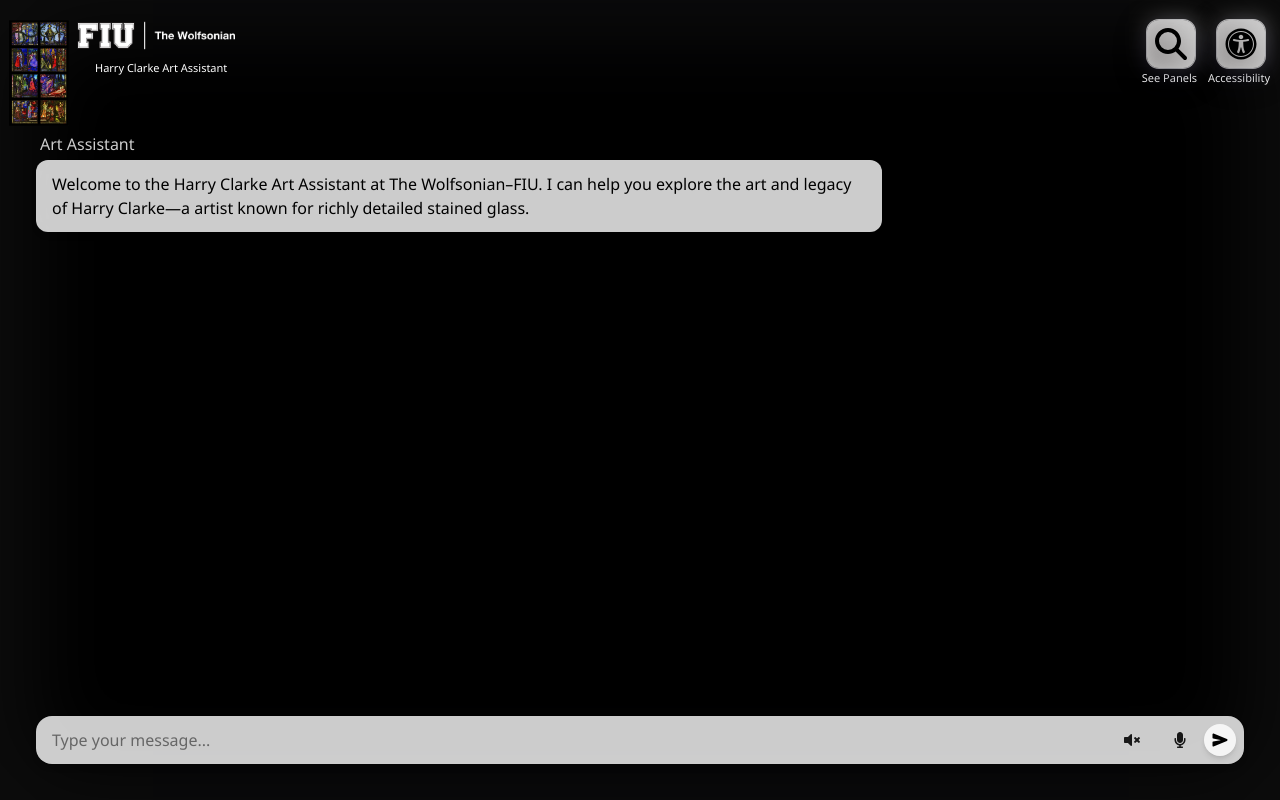
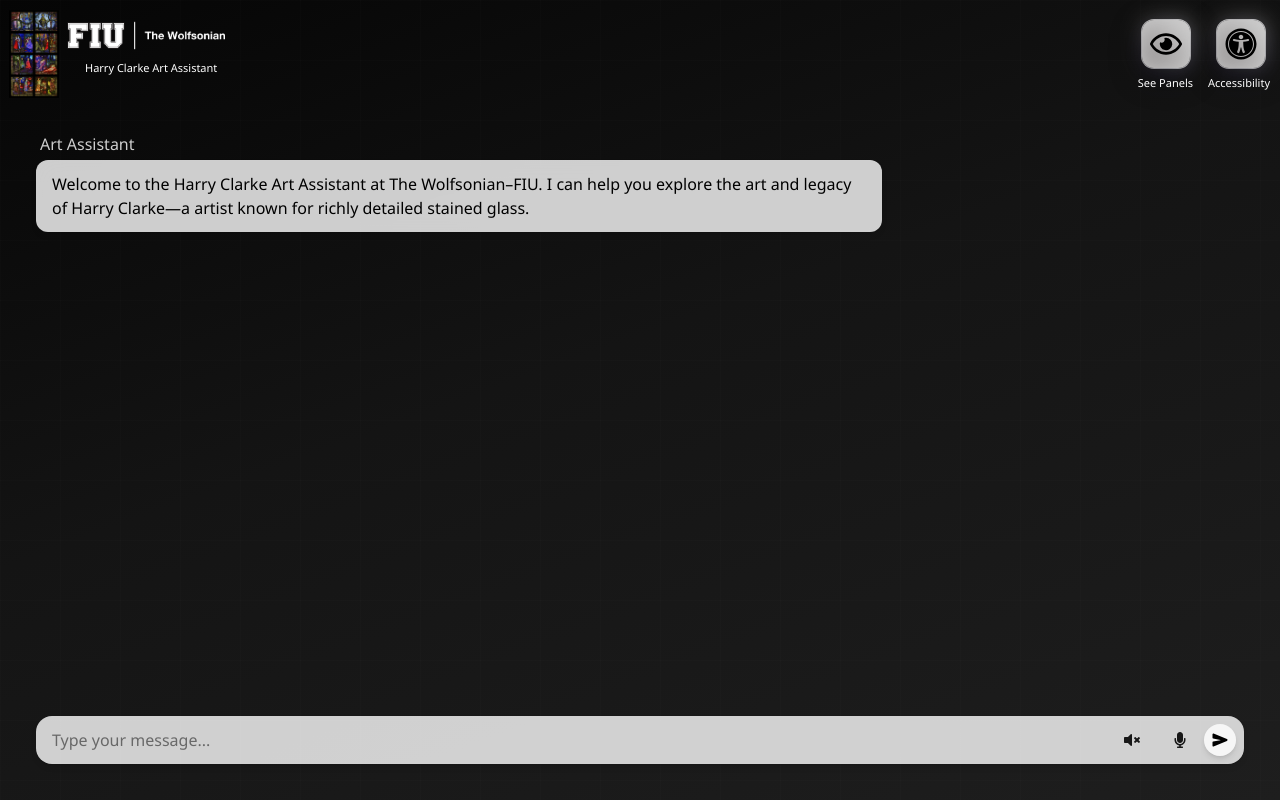
Before and after one commit to jessicaorozco10/RAG-Chatbot-for-Single-Object, a Next.js app in the folder harry-clarke-art-assistant/frontend/: page /chat in a window 1280 px wide. Built offline with nearby package versions, Linux system fonts and the light colour scheme.

Commit message:
Enhance UI by adding Background component to Accessibility, Chat, and Panel pages; update styles for improved visibility and aesthetics

```diff
--- a/harry-clarke-art-assistant/frontend/app/accessibility/page.tsx
+++ b/harry-clarke-art-assistant/frontend/app/accessibility/page.tsx
@@ -68,6 +68,7 @@ export default function Accessibility() {
 
   return (
     <div className="relative w-screen h-screen bg-black text-white overflow-hidden shadow-[inset_0_0_80px_40px_rgba(113,113,122,0.1 )]">
+      <Background />
       <Button
         href="/chat"
         icon={<IoChatboxEllipses size={32} />}
--- a/harry-clarke-art-assistant/frontend/app/chat/page.tsx
+++ b/harry-clarke-art-assistant/frontend/app/chat/page.tsx
@@ -1,5 +1,5 @@
 import { FaUniversalAccess } from "react-icons/fa";
-import { FaMagnifyingGlass } from "react-icons/fa6";
+import { FaRegEye } from "react-icons/fa";
 import Button from "../component/button";
 import Image from "next/image";
 import ChatUI from "../component/chat";
@@ -8,6 +8,7 @@ import Background from "../component/background";
 export default function ChatPage() {
   return (
     <div className="relative h-screen w-screen bg-black shadow-[inset_0_0_80px_40px_rgba(113,113,122,0.1)]">
+      <Background />
       <Image
         src="/assets/the-wolfsonian.png"
         alt="The Wolfsonian"
@@ -16,7 +17,7 @@ export default function ChatPage() {
         style={{
           position: "absolute",
           top: "20px",
-          left: "75px",
+          left: "65px",
           zIndex: 20,
         }}
       />
@@ -25,7 +26,7 @@ export default function ChatPage() {
         style={{
           position: "absolute",
           top: "60px",
-          left: "95px",
+          left: "85px",
           color: "white",
           fontSize: "11px",
           fontWeight: 500,
@@ -41,21 +42,21 @@ export default function ChatPage() {
           icon={<FaUniversalAccess size={32} />}
           style={{ position: "absolute", top: "20px", right: "15px" }}
         />
-          <p style={{position: "absolute", top: "70px", right: "10px", color: "white", fontSize: "11px", fontWeight: 500}}> Accessibility </p>
+        <p style={{ position: "absolute", top: "75px", right: "10px", color: "white", fontSize: "11px", fontWeight: 500, zIndex: 50}}> Accessibility </p>
         <Button
           href="/panel"
-          icon={<FaMagnifyingGlass size={32} />}
-          style={{ position: "absolute", top: "20px", right: "85px" }}
+          icon={<FaRegEye size={32} />}
+          style={{ position: "absolute", top: "20px", right: "90px" }}
         />
-          <p style={{position: "absolute", top: "70px", right: "83px", color: "white", fontSize: "11px", fontWeight: 500}}> See Panels </p>
+        <p style={{ position: "absolute", top: "75px", right: "87px", color: "white", fontSize: "11px", fontWeight: 500, zIndex: 50}}> See Panels </p>
 
           <Image src="/assets/HARRYCLARK_GENEVA WINDOW.jpg"
                  alt="Harry Clarke Geneva Window"
-                 height= {4}
-                 width={60}
+                 height= {88}
+                 width={50}
                  style={{
-                     position: "sticky",
-                     top: "20px",
+                     position: "absolute",
+                     top: "10px",
                      left: "9px",
                      zIndex: 20,
                  }}
--- a/harry-clarke-art-assistant/frontend/app/component/GlassScene.tsx
+++ b/harry-clarke-art-assistant/frontend/app/component/GlassScene.tsx
@@ -35,8 +35,8 @@ function LoadingOverlay() {
         flexDirection: "column",
         alignItems: "center",
         justifyContent: "center",
-        background: "#ffffff",
-        color: "#333333",
+        background: "#121212",
+        color: "#ffffff",
         fontFamily: "system-ui, -apple-system, sans-serif",
       }}
     >
@@ -45,8 +45,8 @@ function LoadingOverlay() {
           width: "50px",
           height: "50px",
           border: "4px solid rgba(0,0,0,0.1)",
-          borderTop: "4px solid #333333",
-          borderRadius: "50%",
+          borderTop: "4px solid #717171",
+          borderRadius: "100%",
           animation: "spin 1s linear infinite",
           marginBottom: "20px",
         }}
@@ -126,8 +126,21 @@ function TimeSlider({
         transform: "translateX(-50%)",
         width: "60%",
         zIndex: 10,
+        textAlign: "center",
       }}
     >
+      <div
+        style={{
+          color: "#000000",
+          fontSize: "18px",
+          fontWeight: 500,
+          marginBottom: "12px",
+          textShadow: "0 2px 8px rgba(255, 255, 255, 0.6)",
+          letterSpacing: "0.5px",
+        }}
+      >
+        ·Slide to explore·
+      </div>
       <input
         type="range"
         min={0}
@@ -206,8 +219,10 @@ export default function GlassScene({
     if (t > 60) return "sunset";
     if (t > 50) return "afternoon";
     if (t > 40) return "midday";
-    if (t > 30) return "lateMorning";
-    if (t > 20) return "morning";
+    if (t > 30) return "early";
+    if (t > 30) return "noon";
+    if (t > 20) return "lateMorning";
+    if (t > 10) return "morning";
     return "sunrise";
   };
 
@@ -300,7 +315,7 @@ export default function GlassScene({
   const skyProps = getSkyProps();
 
   const arrowClasses = (side: "left" | "right") =>
-    `absolute top-1/2 -translate-y-1/2 text-3xl bg-gray-400/80 text-gray-800 border border-gray-400 px-4 py-2.5 cursor-pointer z-[1100] rounded-2xl ${side === "left" ? "left-5" : "right-5"
+    `absolute top-1/2 -translate-y-1/2 text-3xl bg-gray-800/80 text-gray-100 border border-gray-400 px-4 py-2.5 cursor-pointer z-[1100] rounded-2xl ${side === "left" ? "left-5" : "right-5"
     }`;
 
   return (
@@ -344,21 +359,20 @@ export default function GlassScene({
         {/* Reset View button */}
         <button
           onClick={resetCamera}
-          className="absolute top-4 left-4 z-[1100] px-3 py-1.5 bg-gray-400/80 text-gray-800 border border-gray-400 cursor-pointer rounded-xl text-sm font-medium"
+          className="absolute top-4 left-4 z-[1100] px-3 py-1.5 bg-gray-800/80 text-gray-100 border border-gray-400 cursor-pointer rounded-xl text-sm font-medium"
         >
           Reset View
         </button>
 
-        {/* Panel indicator */}
-        <div className="absolute top-4 left-1/2 -translate-x-1/2 z-[1100] px-3 py-1.5 bg-gray-400/80 text-gray-800 border border-gray-400 rounded-xl pointer-events-none text-center leading-tight">
-          <div className="text-sm opacity-90">Panel</div>
+        <div className="absolute top-4 left-1/2 -translate-x-1/2 z-[1100] px-3 py-1.5 bg-gray-800/80 text-gray-100 border border-gray-400 rounded-xl pointer-events-none text-center leading-tight">
+          <div className="text-sm opacity-80">Panel</div>
           <div className="text-base font-semibold">{index + 1}/8</div>
         </div>
 
         {/* Fullscreen toggle */}
         <button
           onClick={toggleFullscreen}
-          className="absolute top-4 right-4 z-[1100] px-3 py-1.5 bg-gray-400/80 text-gray-800 border border-gray-400 cursor-pointer rounded-xl text-sm font-medium"
+          className="absolute top-4 right-4 z-[1100] px-3 py-1.5 bg-gray-800/80 text-gray-100 border border-gray-400 cursor-pointer rounded-xl text-sm font-medium"
         >
           {isFullscreen ? "✕ Exit Fullscreen" : "⛶ Expand"}
         </button>
--- a/harry-clarke-art-assistant/frontend/app/component/background.tsx
+++ b/harry-clarke-art-assistant/frontend/app/component/background.tsx
@@ -1,11 +1,26 @@
 export default function Background() {
   return (
-    <div
-      aria-hidden="true"
-      className="absolute inset-0 overflow-hidden bg-[radial-gradient(circle_at_top,_rgba(255,255,255,0.2),_transparent_35%),linear-gradient(160deg,_#050505_0%,_#141414_45%,_#1e1e1e_100%)]"
-    >
-      <div className="absolute inset-x-[-10%] top-[-20%] h-[45vh] rounded-full bg-white/10 blur-3xl" />
-      <div className="absolute bottom-[-15%] right-[-10%] h-[40vh] w-[40vh] rounded-full bg-white/5 blur-3xl" />
+    <div className="fixed inset-0 z-0 overflow-hidden bg-[#080808]">
+
+      <div
+        className="absolute inset-0"
+        style={{
+          background: `
+            linear-gradient(160deg, #050505 0%, #141414 45%, #1e1e1e 100%)
+          `,
+        }}
+      />
+
+      <div
+        className="absolute inset-0 opacity-30"
+        style={{
+          backgroundImage: `
+            linear-gradient(rgba(255,255,255,0.04) 1px, transparent 1px),
+            linear-gradient(90deg, rgba(255,255,255,0.04) 1px, transparent 1px)
+          `,
+          backgroundSize: "60px 60px",
+        }}
+      />
     </div>
   );
 }
--- a/harry-clarke-art-assistant/frontend/app/panel/page.tsx
+++ b/harry-clarke-art-assistant/frontend/app/panel/page.tsx
@@ -6,6 +6,7 @@ import GlassScene from "../component/GlassScene";
 export default function PanelPage() {
   return (
     <div className="relative h-screen w-screen bg-black shadow-[inset_0_0_80px_40px_rgba(113,113,122,0.1)]">
+      <Background />
 
       {/* title */}
       <span
@@ -42,7 +43,7 @@ export default function PanelPage() {
 
       {/* glass scene */}
       <div className="absolute top-[80px] left-0 right-0 bottom-0 p-4">
-        <GlassScene width="100%" height="100%" />
+        <GlassScene width="100%" height="100%" initialTime={50} />
       </div>
     </div>
   );
```
